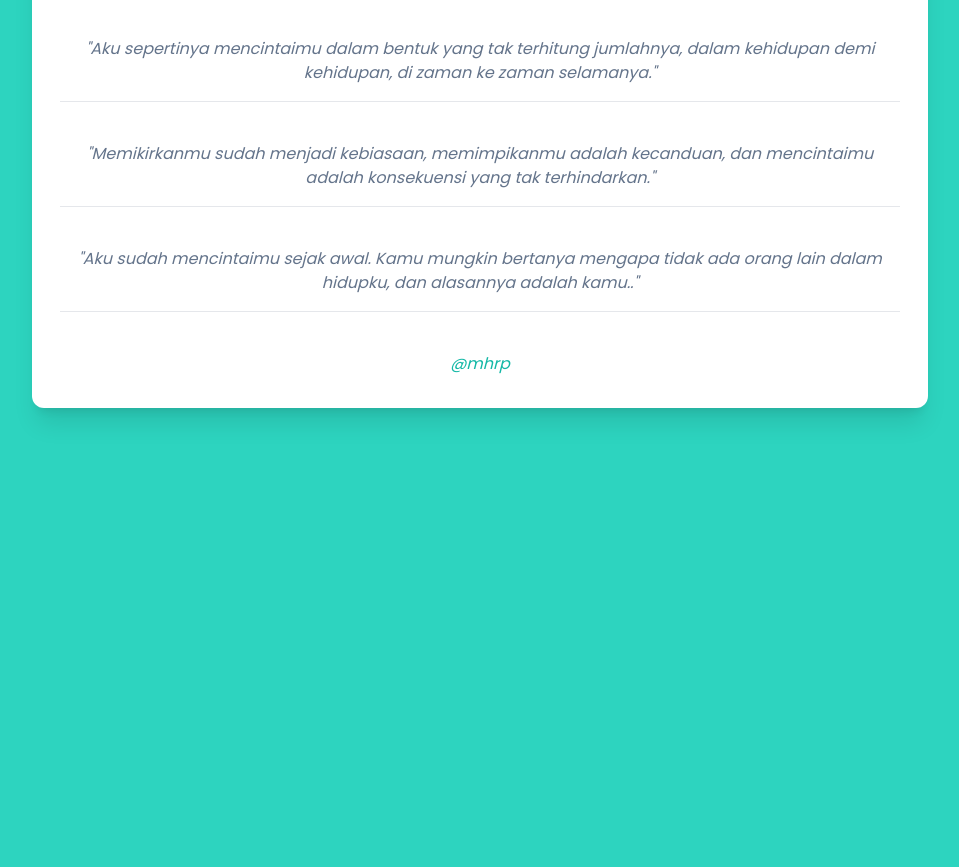
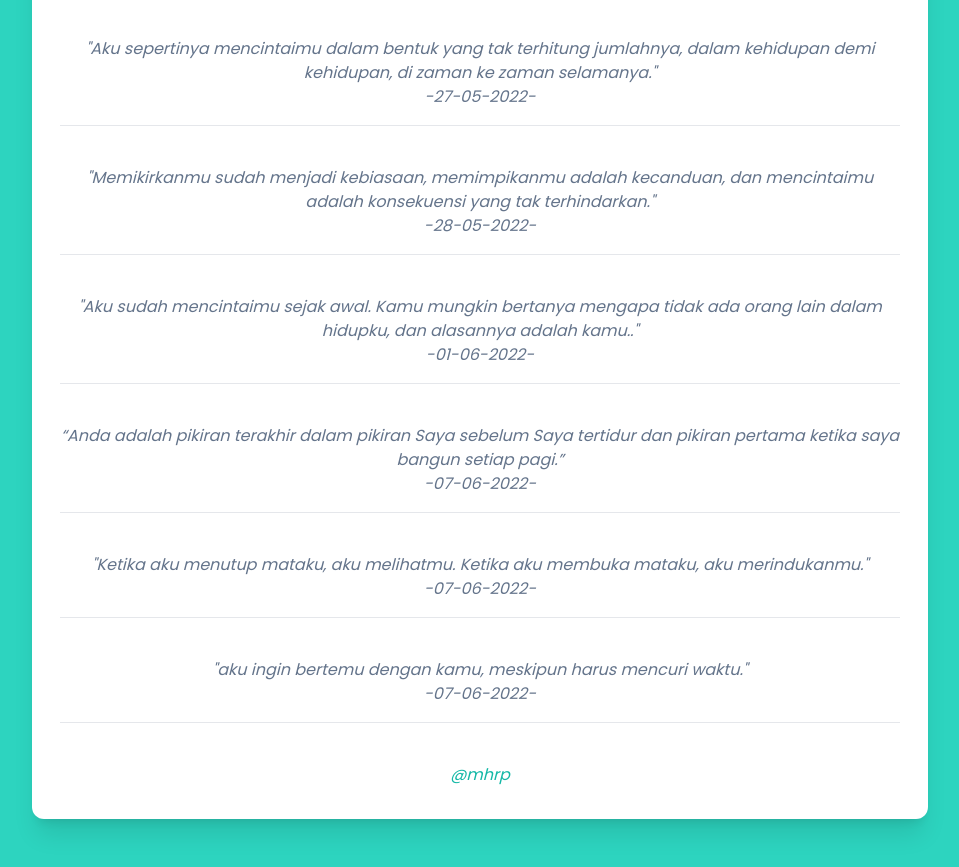
Before and after one commit to mhrpwfc88/ucapan, a website: page index.html in a window 1280 px wide. Shown: the part 671-1538 px from the top of the page, without its empty margins (160-1119 px from the left). Before the commit the page ends 1127 px from the top, so only its background shows below. Drawn offline with Linux system fonts and the light colour scheme; a web font is replaced by a local one.

Commit message:
tambah kata

```diff
--- a/index.html
+++ b/index.html
@@ -7,7 +7,7 @@
       name="viewport"
       content="width=device-width, initial-scale=1.0, Maximum-scale=1,"
     />
-    <title>ucapan</title>
+    <title>special message</title>
     <link href="dist/output.css" rel="stylesheet" />
     <link rel="preconnect" href="https://fonts.googleapis.com" />
     <link rel="preconnect" href="https://fonts.gstatic.com" crossorigin />
@@ -46,17 +46,37 @@
             jumlahnya, dalam kehidupan demi kehidupan, di zaman ke zaman
             selamanya."
           </p>
+          <p class="text-1xl text-slate-500 italic text-center">-27-05-2022-</p>
           <hr class="my-4 border-t-1" />
           <p class="text-1xl text-slate-500 mt-10 italic text-center">
             "Memikirkanmu sudah menjadi kebiasaan, memimpikanmu adalah
             kecanduan, dan mencintaimu adalah konsekuensi yang tak
             terhindarkan."
           </p>
+          <p class="text-1xl text-slate-500 italic text-center">-28-05-2022-</p>
           <hr class="my-4 border-t-1" />
           <p class="text-1xl text-slate-500 mt-10 italic text-center">
             "Aku sudah mencintaimu sejak awal. Kamu mungkin bertanya mengapa
             tidak ada orang lain dalam hidupku, dan alasannya adalah kamu.."
           </p>
+          <p class="text-1xl text-slate-500 italic text-center">-01-06-2022-</p>
+          <hr class="my-4 border-t-1" />
+          <p class="text-1xl text-slate-500 mt-10 italic text-center">
+            “Anda adalah pikiran terakhir dalam pikiran Saya sebelum Saya
+            tertidur dan pikiran pertama ketika saya bangun setiap pagi.”
+          </p>
+          <p class="text-1xl text-slate-500 italic text-center">-07-06-2022-</p>
+          <hr class="my-4 border-t-1" />
+          <p class="text-1xl text-slate-500 mt-10 italic text-center">
+            "Ketika aku menutup mataku, aku melihatmu. Ketika aku membuka
+            mataku, aku merindukanmu."
+          </p>
+          <p class="text-1xl text-slate-500 italic text-center">-07-06-2022-</p>
+          <hr class="my-4 border-t-1" />
+          <p class="text-1xl text-slate-500 mt-10 italic text-center">
+            "aku ingin bertemu dengan kamu, meskipun harus mencuri waktu."
+          </p>
+          <p class="text-1xl text-slate-500 italic text-center">-07-06-2022-</p>
           <hr class="my-4 border-t-1" />
           <p class="text-1xl text-teal-500 mt-10 italic text-center">@mhrp</p>
         </div>
```
Also changed, not shown: dist/output.css.
